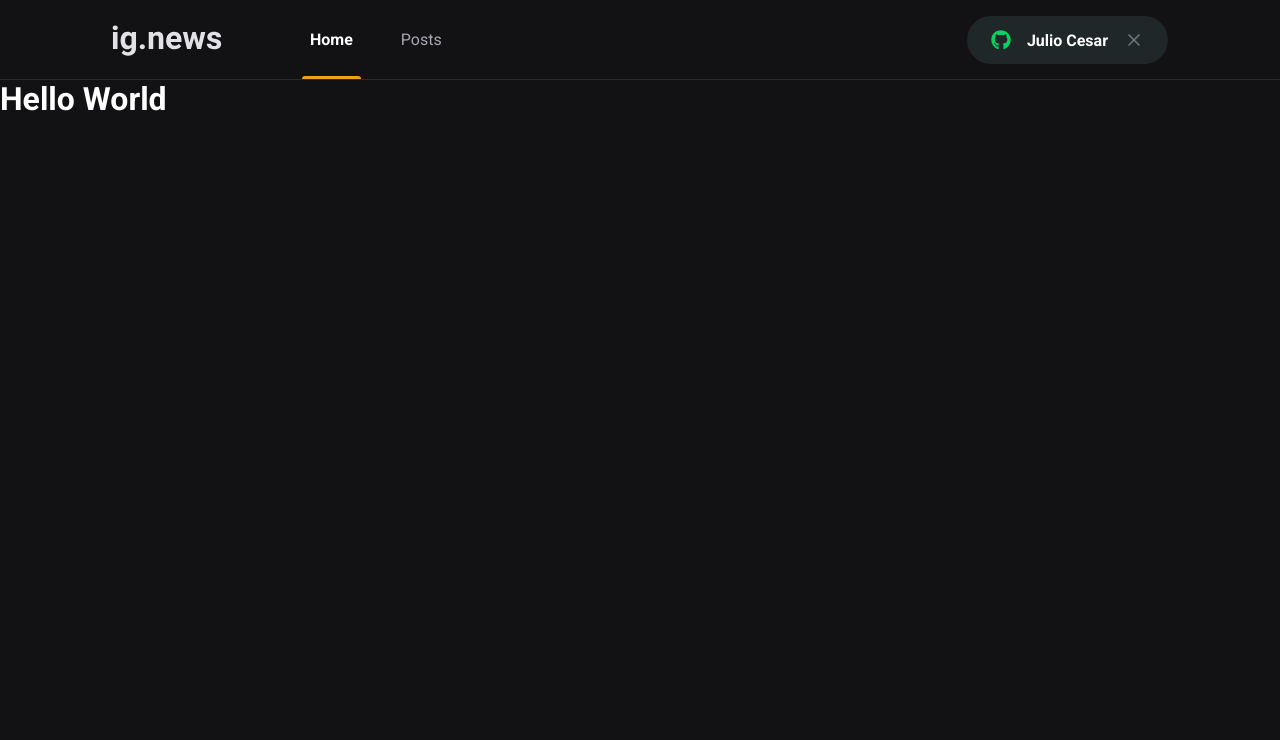
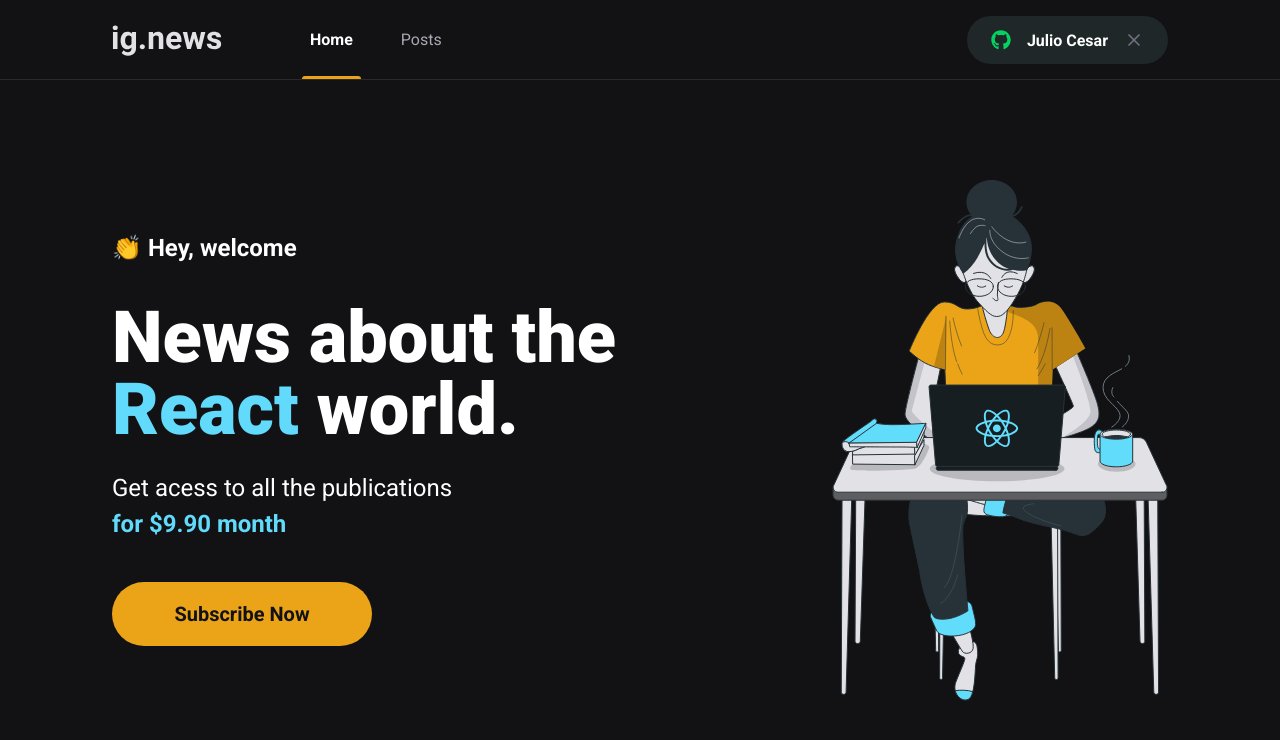
Before and after one commit to jravolio/NextJsFundamentals-ig.news, a Next.js app: page / in a window 1280 px wide. Shown: the top 740 px of the page. Built offline with nearby package versions, Linux system fonts and the light colour scheme.

Commit message:
Subscribe Button

```diff
--- /dev/null
+++ b/src/components/SubscribeButton/index.tsx
@@ -0,0 +1,13 @@
+import styles from './styles.module.scss'
+
+
+export function SubscribeButton(){
+    return(
+        <button
+        type="button"
+        className={styles.subscribeButton}
+        >
+            Subscribe Now
+        </button>
+    )
+}
--- /dev/null
+++ b/src/components/SubscribeButton/styles.module.scss
@@ -0,0 +1,20 @@
+.subscribeButton{
+    width: 260px;
+    height: 4rem;
+    border: 0;
+    border-radius: 2rem;
+    background: var(--yellow-500);
+    color: var(--grey-900);
+    font-size: 1.25rem;
+    font-weight: bold;
+
+    display: flex;
+    align-items: center;
+    justify-content: center;
+
+    transition: filter 0.2s;
+
+    &:hover{
+        filter: brightness(0.8);
+    }
+}
--- /dev/null
+++ b/src/pages/home.module.scss
@@ -0,0 +1,45 @@
+.contentContainer{
+    max-width: 1120px;
+    margin: 0 auto;
+    padding: 0 2rem;
+    height: calc(100vh - 5rem);
+
+    display: flex;
+    align-items: center;
+    justify-content: space-between;
+}
+
+.hero{
+    max-width: 600px;
+
+    > span{
+        font-size: 1.5rem;
+        font-weight: bold;
+    }
+
+    h1{
+        font-size: 4.5rem;
+        line-height: 4.5rem;
+        font-weight: 900;
+        margin-top: 2.5rem;
+
+        span{
+            color: var(--cyan-500);
+        }
+    }
+
+    p{
+        font-size: 1.5rem;
+        line-height: 2.25rem;
+        margin-top: 1.5rem;
+
+        span{
+            color: var(--cyan-500);
+            font-weight: bold;
+        }
+    }
+
+    button{
+        margin-top: 2.5rem;
+    }
+}
--- a/src/pages/index.tsx
+++ b/src/pages/index.tsx
@@ -1,12 +1,25 @@
 import Head from 'next/head'
+import { SubscribeButton } from '../components/SubscribeButton'
+import styles from './home.module.scss'
 
 export default function Home() {
   return (
     <>
       <Head>
-        <title>Início | ig.news</title>
+        <title>Home | ig.news</title>
       </Head>
-      <h1>Hello World</h1>
+      <main className={styles.contentContainer}>
+        <section className={styles.hero}>
+          <span>👏 Hey, welcome</span>
+          <h1>News about the <span>React</span> world.</h1>
+          <p>Get acess to all the publications <br />
+          <span>for $9.90 month</span>
+          </p>
+          <SubscribeButton/>
+        </section>
+
+        <img src="/images/avatar.svg" alt="girl coding" />
+      </main>
     </>
   )
 }
```
